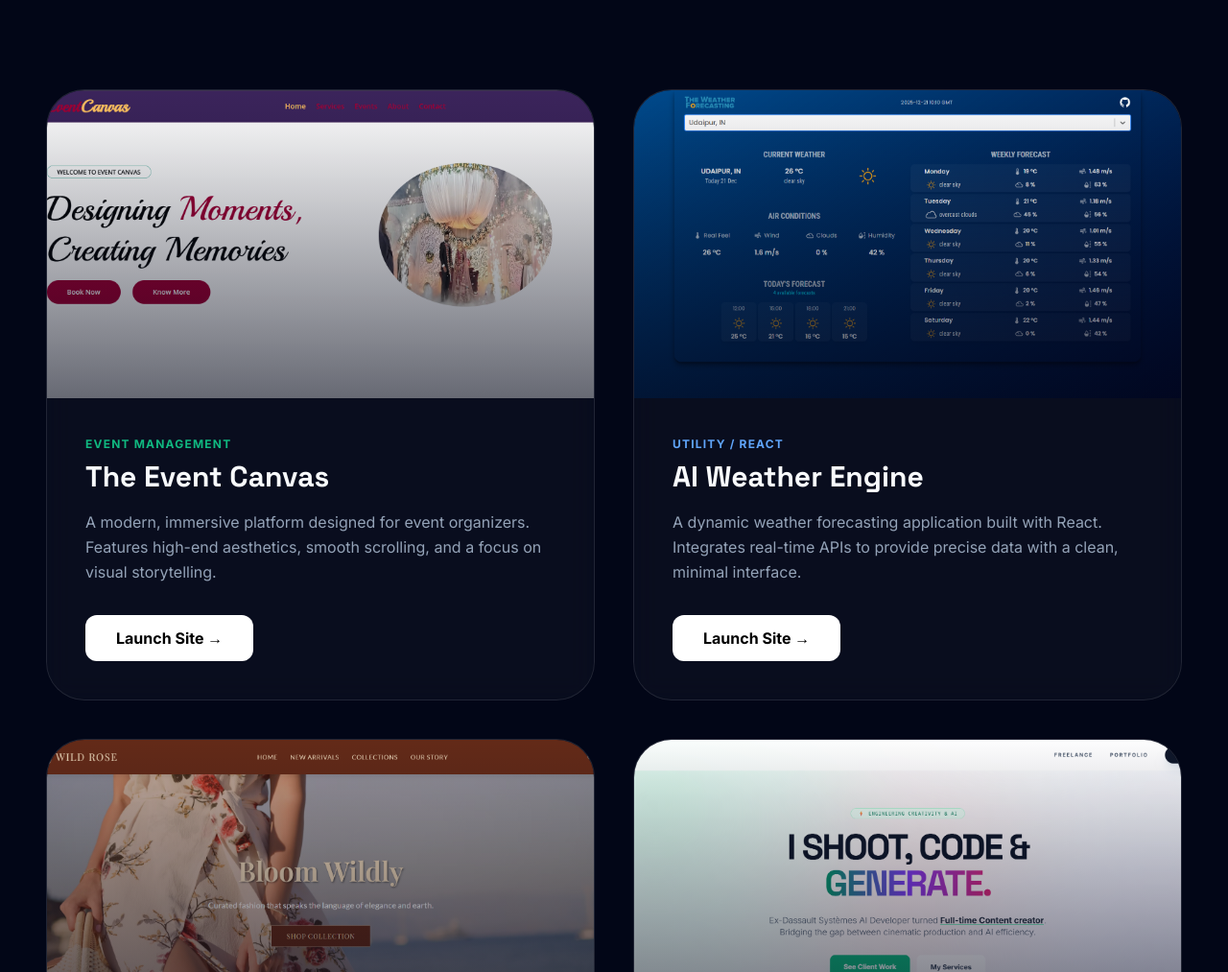
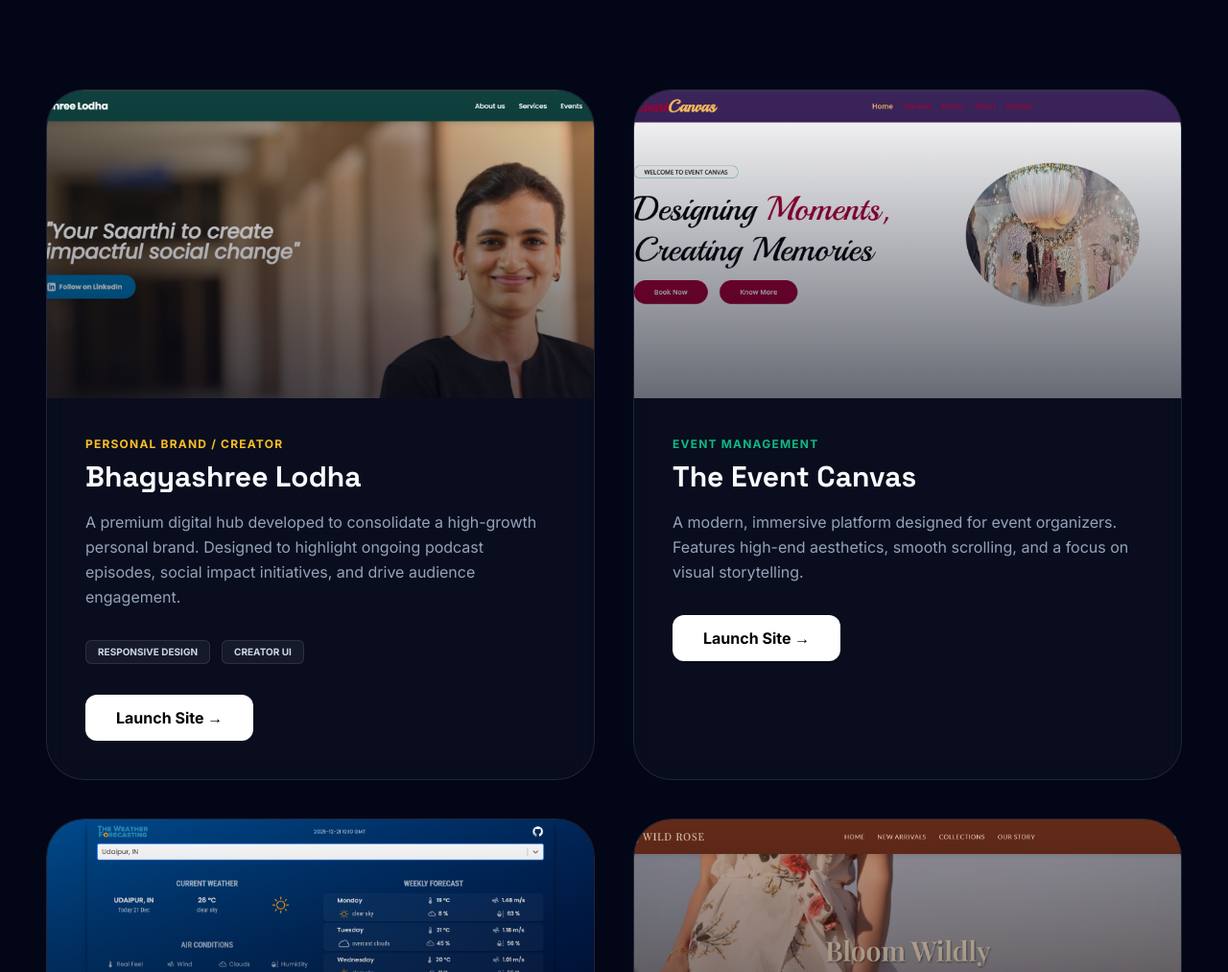
Before and after one commit to nikhillodha1999/Freelance-Portfolio, a plain HTML site: page web-dev.html in a window 1280 px wide. Shown: the part 305-1318 px from the top of the page at 96% size. Drawn offline with nearby package versions, Linux system fonts and the light colour scheme.

Commit message:
added Bhagyashree's website

```diff
--- a/web-dev.html
+++ b/web-dev.html
@@ -1,4 +1,4 @@
-<!DOCTYPE html>
+<!doctype html>
 <html lang="en" class="scroll-smooth">
   <head>
     <meta charset="UTF-8" />
@@ -63,6 +63,52 @@
     </header>
 
     <div class="max-w-7xl mx-auto grid grid-cols-1 md:grid-cols-2 gap-10">
+      <div
+        class="project-card glass rounded-[2.5rem] overflow-hidden flex flex-col group"
+      >
+        <div class="relative aspect-video overflow-hidden">
+          <img
+            src="img/bhagyashree.png"
+            alt="Bhagyashree Lodha Personal Website"
+            class="project-image w-full h-full object-cover transition-transform duration-700"
+          />
+          <div
+            class="absolute inset-0 bg-gradient-to-t from-[#020617] to-transparent opacity-60"
+          ></div>
+        </div>
+        <div class="p-10">
+          <div
+            class="text-amber-400 text-xs font-bold uppercase tracking-widest mb-2"
+          >
+            Personal Brand / Creator
+          </div>
+          <h3 class="text-3xl font-bold mb-4 font-heading">
+            Bhagyashree Lodha
+          </h3>
+          <p class="text-slate-400 mb-8 leading-relaxed">
+            A premium digital hub developed to consolidate a high-growth
+            personal brand. Designed to highlight ongoing podcast episodes,
+            social impact initiatives, and drive audience engagement.
+          </p>
+          <div class="flex flex-wrap gap-3 mb-8">
+            <span
+              class="px-3 py-1 bg-white/5 rounded-md text-[10px] text-slate-300 border border-white/10 uppercase font-bold"
+              >Responsive Design</span
+            >
+            <span
+              class="px-3 py-1 bg-white/5 rounded-md text-[10px] text-slate-300 border border-white/10 uppercase font-bold"
+              >Creator UI</span
+            >
+          </div>
+          <a
+            href="http://bhagyashreelodha.com/"
+            target="_blank"
+            class="inline-block px-8 py-3 bg-white text-black font-bold rounded-xl hover:bg-amber-500 hover:text-white transition-all"
+            >Launch Site →</a
+          >
+        </div>
+      </div>
+
       <div
         class="project-card glass rounded-[2.5rem] overflow-hidden flex flex-col group"
       >
```
Also changed, not shown: img/bhagyashree.png (added).
